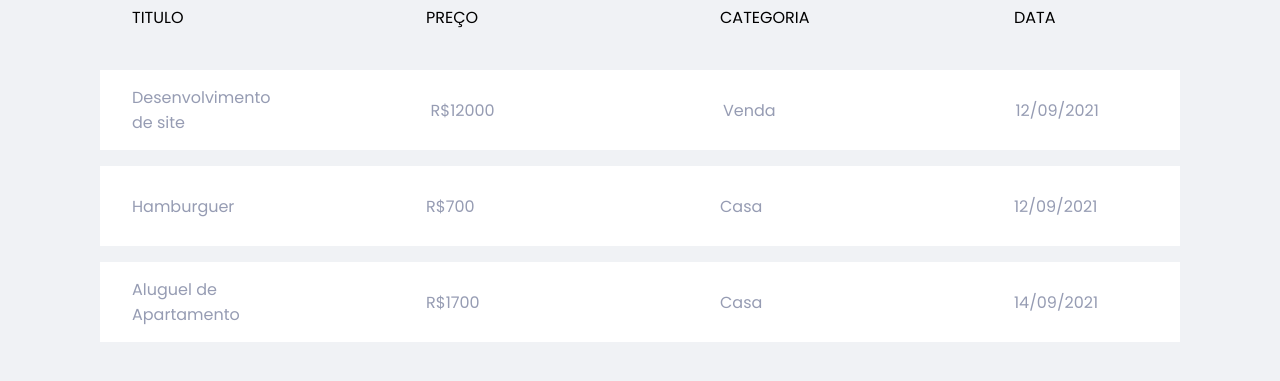
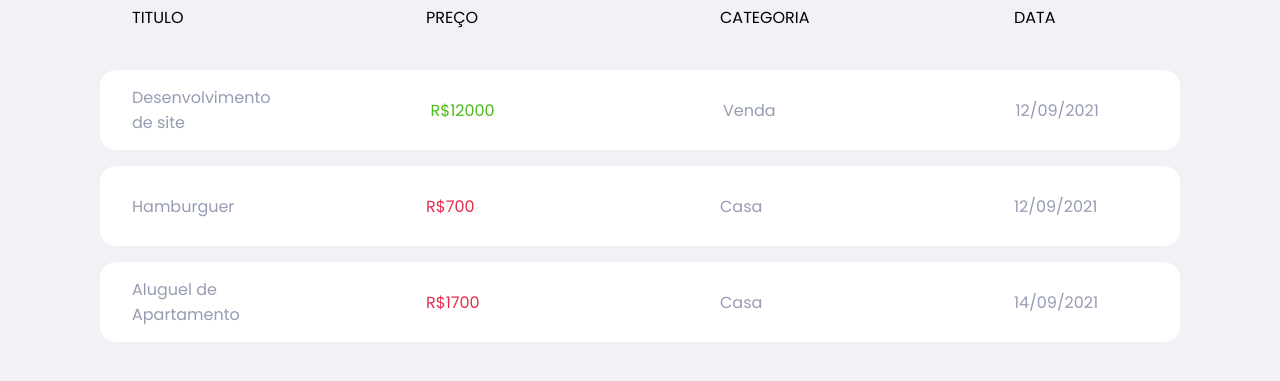
Before and after one commit to gabcerqueira/dtmoney, a React (Create React App) app: page / in a window 1280 px wide. Shown: the part 387-768 px from the top of the page. Built offline with nearby package versions, Linux system fonts and the light colour scheme.

Commit message:
Change text on active

```diff
--- a/src/components/Dashboard/index.tsx
+++ b/src/components/Dashboard/index.tsx
@@ -17,6 +17,7 @@ export type dataItem = {
 	preço: number;
 	categoria: "Venda" | "Alimentação" | "Casa";
 	data: string;
+	ativo: boolean;
 };
 
 const Dashboard = () => {
@@ -26,18 +27,21 @@ const Dashboard = () => {
 			preço: 12000,
 			categoria: "Venda",
 			data: "12/09/2021",
+			ativo: true,
 		},
 		{
 			titulo: "Hamburguer",
 			preço: 700,
 			categoria: "Casa",
 			data: "12/09/2021",
+			ativo: false,
 		},
 		{
 			titulo: "Aluguel de Apartamento",
 			preço: 1700,
 			categoria: "Casa",
 			data: "14/09/2021",
+			ativo: false,
 		},
 	];
 
@@ -51,9 +55,11 @@ const Dashboard = () => {
 
 			<TableTitle>Ultimas Transações</TableTitle>
 			<TableHeader>
-				{Object.keys(data[0]).map((key) => (
-					<span>{key.toUpperCase()}</span>
-				))}
+				{Object.keys(data[0])
+					.filter((key) => key !== "ativo")
+					.map((key) => (
+						<span>{key.toUpperCase()}</span>
+					))}
 			</TableHeader>
 			<Table>
 				{data.map((item) => (
--- a/src/components/Dashboard/styles.ts
+++ b/src/components/Dashboard/styles.ts
@@ -21,6 +21,7 @@ export const TableTitle = styled.div`
 	align-self: center;
 	font-size: 2rem;
 	margin: 2rem auto;
+	text-align: left;
 `;
 
 export const TableHeader = styled.div`
@@ -30,4 +31,5 @@ export const TableHeader = styled.div`
 	grid-template-columns: repeat(4, 1fr);
 	grid-gap: 10rem;
 	padding: 0 2rem;
+	text-align: left;
 `;
--- a/src/components/TableItem/index.tsx
+++ b/src/components/TableItem/index.tsx
@@ -7,9 +7,9 @@ interface Iprops {
 }
 
 const TableItem = ({ item }: Iprops) => (
-	<Container>
+	<Container ativo={item.ativo}>
 		<span>{item.titulo}</span>
-		<span>R${item.preço}</span>
+		<span className="preco">R${item.preço}</span>
 		<span>{item.categoria}</span>
 		<span>{item.data}</span>
 	</Container>
--- a/src/components/TableItem/styles.ts
+++ b/src/components/TableItem/styles.ts
@@ -1,4 +1,11 @@
 import styled from "styled-components";
+
+type types = {
+	ativo: boolean;
+};
+
+const getBackground = ({ ativo }: types) =>
+	ativo ? "var(--green)" : "var(--red)";
 
 export const Container = styled.div`
 	width: 100%;
@@ -10,10 +17,16 @@ export const Container = styled.div`
 	grid-template-columns: repeat(4, 1fr);
 	grid-gap: 10rem;
 	background: var(--shape);
+	text-align: left;
+	border-radius: 1rem;
 
 	span {
 		align-self: center;
 		color: var(--text-body);
 		font-size: 1rem;
+		text-align: left;
+	}
+	.preco {
+		color: ${getBackground};
 	}
 `;
```
